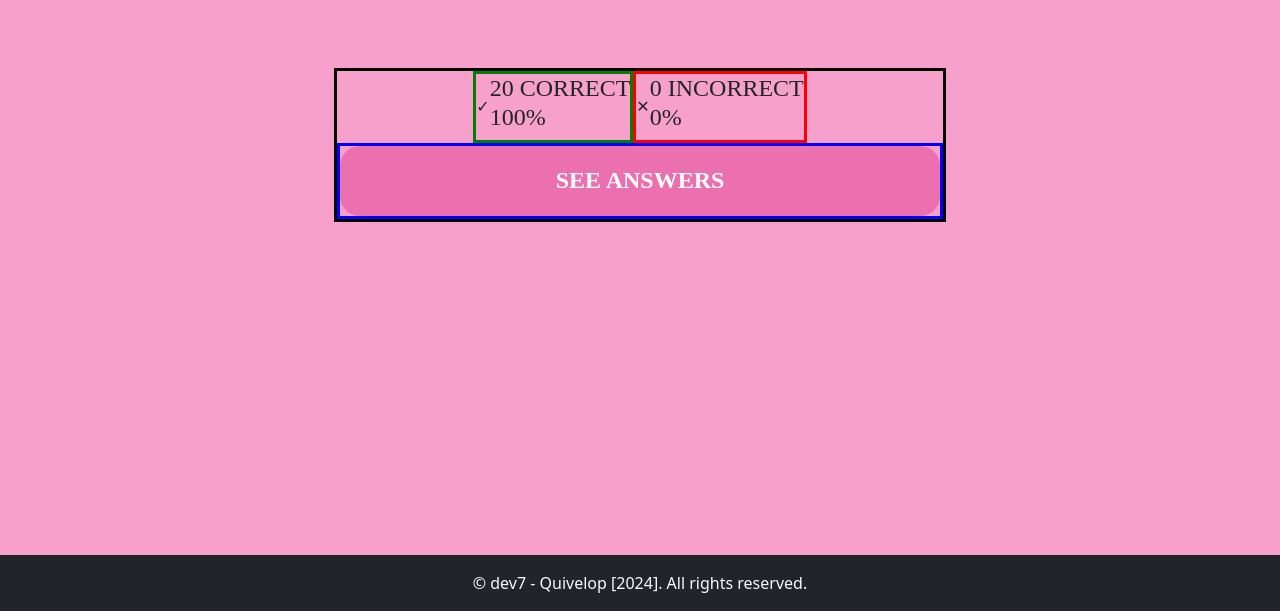
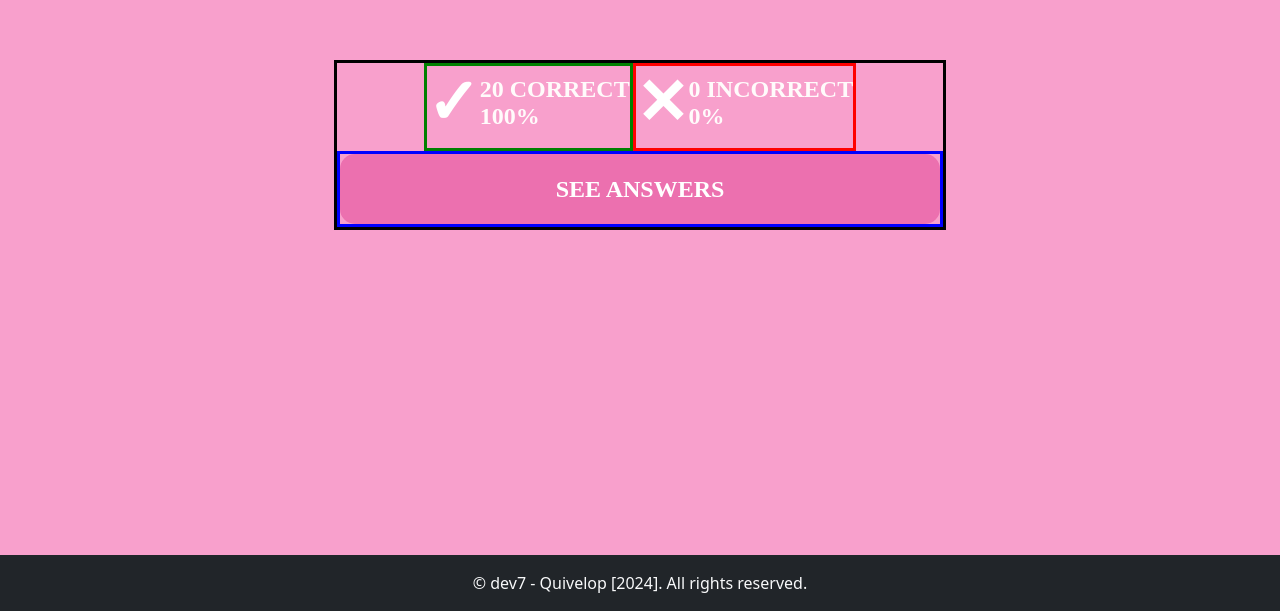
Before and after one commit to pi-josh/Quivelop, a plain HTML site: page pages/results.html in a window 1280 px wide. Shown: the part 1079-1690 px from the top of the page. Drawn offline with nearby package versions, Linux system fonts and the light colour scheme; files that its build step writes are made by us from their sources; files whose address does not match are found by name.

Commit message:
progress on results page

```diff
--- a/css/results.css
+++ b/css/results.css
@@ -194,6 +194,25 @@ body {
   background: #f8a0cc;
 }
 
+.correct-text,
+.wrong-text {
+  color: #fffbfb;
+  font-size: 24px;
+  font-style: normal;
+  font-weight: 700;
+  line-height: normal;
+}
+
+.correct-icon,
+.wrong-icon {
+  color: #fff;
+  font-family: Poppins;
+  font-size: 63px;
+  font-style: normal;
+  font-weight: 700;
+  line-height: normal;
+}
+
 .correct-container,
 .wrong-container {
   font-family: Poppins;
@@ -219,7 +238,7 @@ body {
   width: 600px;
   height: 70px;
   flex-shrink: 0;
-  border-radius: 20px;
+  border-radius: 15px;
   background: #ec70af;
   color: #fff;
   text-align: center;
--- a/pages/results.html
+++ b/pages/results.html
@@ -3,7 +3,7 @@
   <head>
     <meta charset="UTF-8" />
     <meta name="viewport" content="width=device-width, initial-scale=1.0" />
-    <link rel="stylesheet" href="/css/results.css" />
+    <link rel="stylesheet" href="./css/results.css" />
     <link rel="icon" type="image/png" href="/assets/img/QUIVELOP_logo-v2.png" />
 
     <!-- bootstrap -->
@@ -59,13 +59,17 @@
       <div class="answer-key-container">
         <div class="answer-result-container center">
           <div class="correct-container center">
-            <div class="correct-icon-container">✓</div>
+            <div class="correct-icon-container">
+              <h2 class="correct-icon">✓</h2>
+            </div>
             <div class="correct-text-container">
               <h4 class="correct-text">20 CORRECT<br />100%</h4>
             </div>
           </div>
           <div class="wrong-container center">
-            <div class="wrong-icon-container">✕</div>
+            <div class="wrong-icon-container">
+              <h2 class="wrong-icon">✕</h2>
+            </div>
             <div class="wrong-text-container">
               <h4 class="wrong-text">0 INCORRECT<br />0%</h4>
             </div>
```
Also changed, not shown: index.html (+1 -1 lines).
